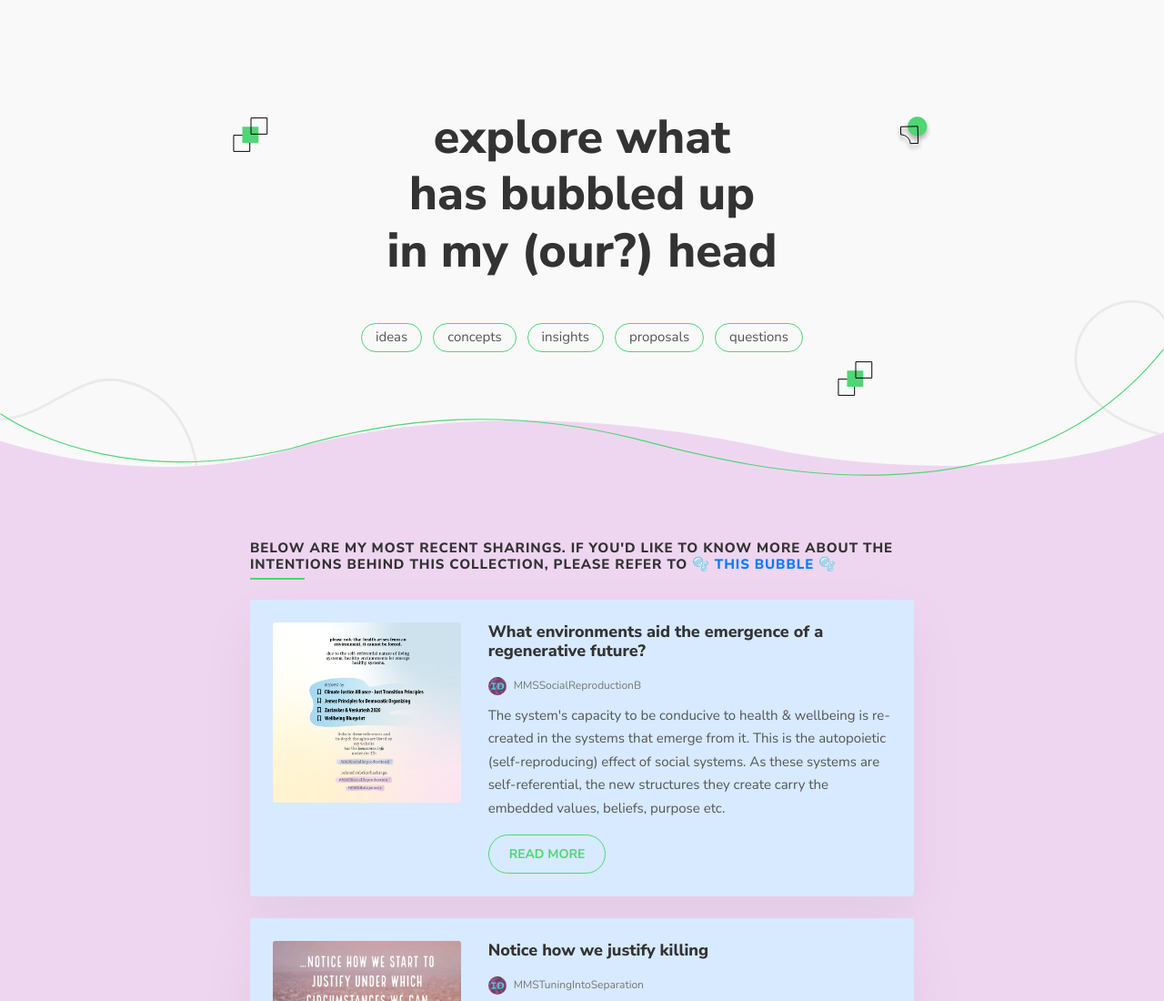
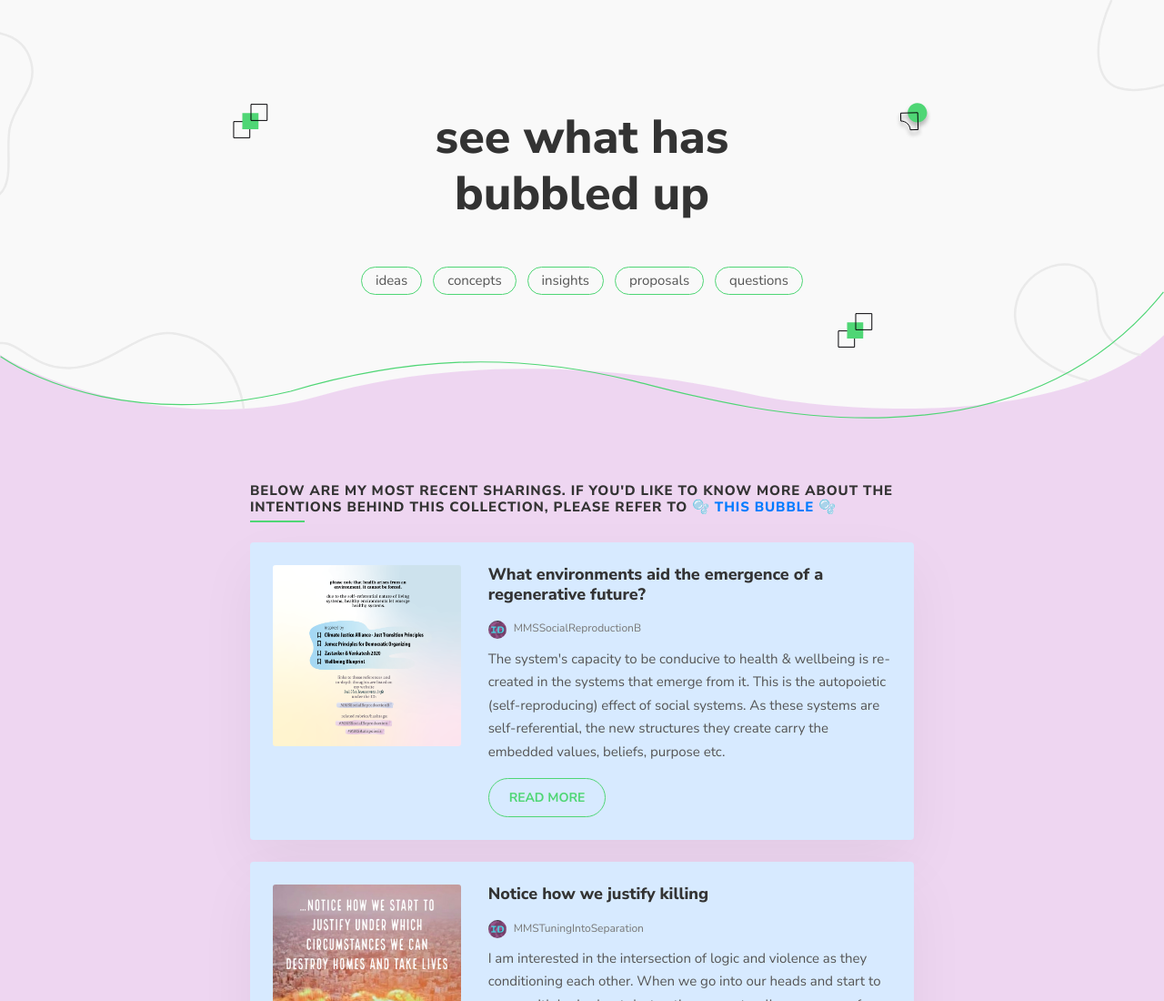
Before and after one commit to LSanten/bubbles.leonsanten.info, a plain HTML site: page index.html in a window 1280 px wide. Shown: the top 1100 px of the page at 91% size. Drawn offline with Linux system fonts and the light colour scheme.

Commit message:
Update index.html

```diff
--- a/index.html
+++ b/index.html
@@ -46,7 +46,7 @@
   <div class="container">
     <div class="row">
       <div class="col-lg-9 mx-auto">
-        <h1 class="mb-5">explore what<br>has bubbled up<br>in my (our?) head</h1>
+        <h1 class="mb-5">see what has<br>bubbled up</h1>
         <ul class="list-inline widget-list-inline">
           <li class="list-inline-item"><a href="#">ideas</a></li>
           <li class="list-inline-item"><a href="#">concepts</a></li>
```
